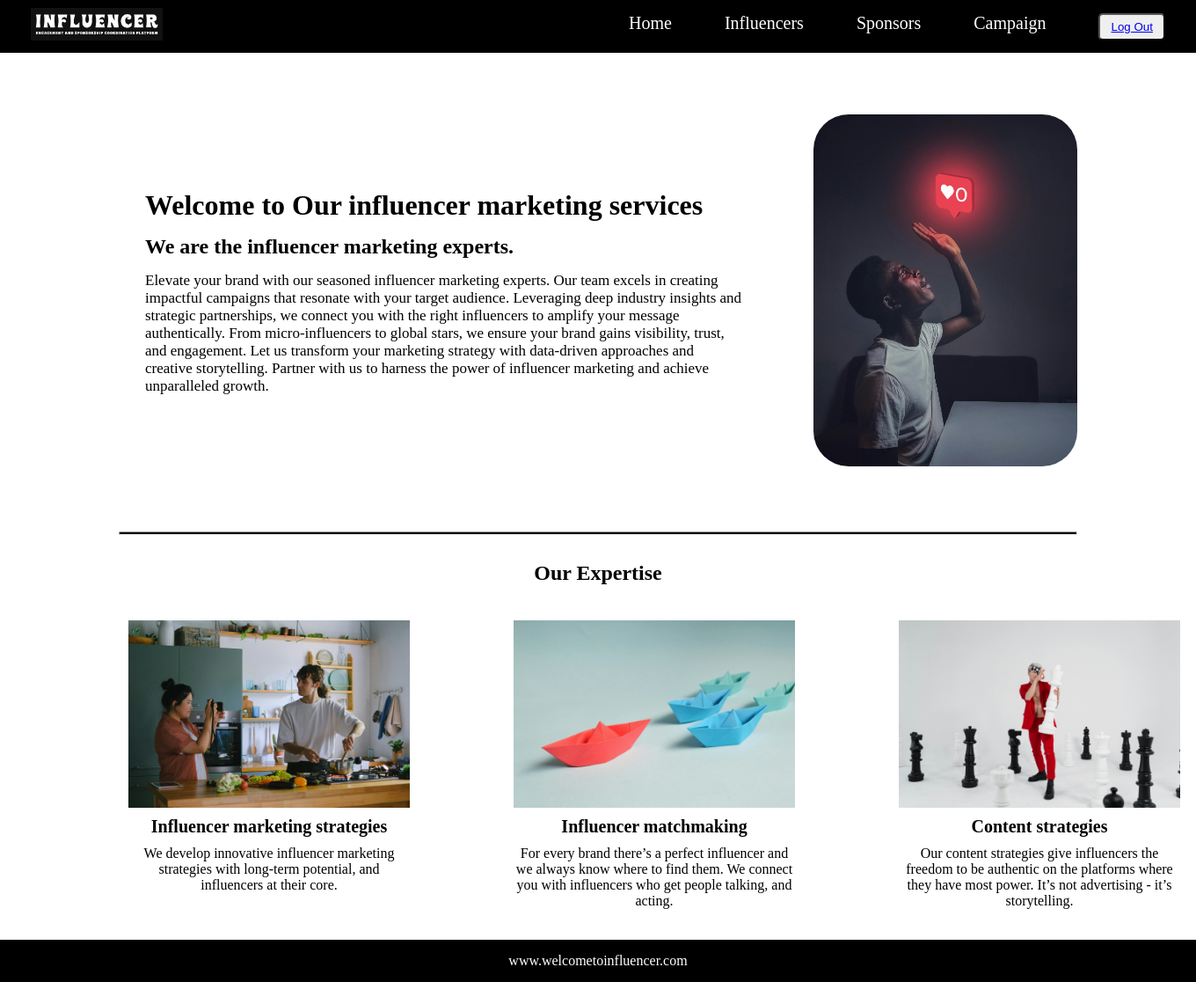
After one commit to shivam91264/Influencer-Engagement-Sponsor-Coordination-Flask-Project, a Flask app: page /home in a window 1360 px wide. The commit adds this page. Shown: the whole page at 88% size. Run offline with Flask 3, Linux system fonts and the light colour scheme.

```diff
--- a/controller.py
+++ b/controller.py
@@ -40,7 +40,7 @@ def register():
                 session['username']=username
                 flash('You were registered successfully!','success')
                 if role == 'influencer':
-                    return redirect('/influencer')
+                    return redirect('/influ_form')
                 else:
                     return redirect('/sponsor')
             except Exception as e:
@@ -94,6 +94,12 @@ def log_out():
         return redirect('/login')
     else:
         return redirect('/login')
+
+
+@app.route('/home',methods=["GET", "POST"])
+def home():
+    return render_template('home.html')
+
 
 
 @app.route("/admin", methods=["GET", "POST"])
@@ -157,8 +163,6 @@ def spon_form():
                     start_date = request.form.get('start_date')
                     end_date = request.form.get('end_date')
                     budget = request.form.get('budget')
-                    print(type(start_date))
-                    print(type(end_date))
                     sponsor = Sponsors(company_name=company_name, desc=desc, industry=industry, start_date=datetime.date.fromisoformat(start_date), end_date=datetime.date.fromisoformat(end_date), budget=budget)
                     db.session.add(sponsor)
                     db.session.commit()
@@ -225,3 +229,28 @@ def delete_camp(id):
                 return 'Delete Restricted'
         else:
             return redirect ('/login')
+
+
+@app.route("/edit_form/<int:id>",methods=["GET", "POST"])
+def edit_camp(id):
+        if "username" in session:
+            user=Register.query.filter_by(username=session['username']).first()
+            if user.role=='sponsor' or user.role=='admin':
+                if request.method=='GET':
+                    campaign=Sponsors.query.filter_by(sponsor_id=id).first()
+                    return render_template('edit_campaign.html',campaign=campaign)
+                elif request.method=='POST':
+                    campaign=Sponsors.query.filter_by(sponsor_id=id).first()
+                    campaign.company_name = request.form.get('company_name')
+                    campaign.desc = request.form.get('desc')
+                    campaign.industry = request.form.get('industry')
+                    campaign.start_date=datetime.date.fromisoformat(request.form.get('start_date'))
+                    campaign.end_date=datetime.date.fromisoformat(request.form.get('end_date'))
+                    campaign.budget = request.form.get('budget')
+                    db.session.commit()
+                    flash('Your card updated successfully','success')
+                    return redirect('/campaign')
+            else:
+                return 'Edit Restricted'
+        else:
+            return redirect ('/login')
--- a/static/utilits.css
+++ b/static/utilits.css
@@ -79,10 +79,10 @@
 
 /* home.html */
 
-* {
+/* * {
     margin: 0;
     padding: 0;
-}
+} */
 
 .nav-bar {
     background-color: black;
@@ -206,43 +206,6 @@
 
 /* influencers.html */
 
-* {
-    margin: 0;
-    padding: 0;
-}
-
-.nav-bar {
-    background-color: black;
-    display: flex;
-    font-size: 20px;
-    align-items: center;
-    justify-content: center;
-    height: 60px;
-}
-
-.left-nav {
-    width: 50%;
-}
-
-.right-nav>ul {
-    display: flex;
-    flex-direction: row;
-    gap: 60px;
-}
-
-.right-nav>ul>li {
-    list-style: none;
-}
-
-.right-nav>ul>li>a {
-    text-decoration: none;
-    color: white;
-}
-
-.nav-btn {
-    padding: 6px 12px;
-    border-radius: 5px;
-}
 
 /*content*/
 
@@ -262,10 +225,7 @@
     display: flex;
     flex-direction: column;
     gap: 25px;
-    /*background-color: blueviolet;*/
-
-    align-items: center;
-
+    /* align-items: center; */
 }
 
 .influe-cards-1 {
@@ -273,52 +233,16 @@
     display: flex;
     flex-direction: row;
     margin: 0px auto;
-    /*background-color: aqua;*/
-    gap: 45px;
+     gap: 45px;
 
-}
-
-/* .influe-card {
-    background-color: #e20046;
-    color: black;
-    width: 350px;
-    display: flex;
-    flex-direction: column;
-    gap: 5px;
-    border-radius: 10px;
-    cursor: pointer;
-} */
-
-.influe-card>img {
-    border-radius: 10px;
-
-}
-
-.influe-card>.desc {
-    padding: 10px 10px;
-    display: flex;
-    flex-direction: column;
-    gap: 5px;
-}
-
-/* .influe-btn {
-    padding: 10px 20px;
-    font-size: 16px;
-    margin-bottom: 25px;
-    border-radius: 10px;
-    cursor: pointer;
-} */
-
-.horizontal-line {
-    background-color: black;
-    height: 2px;
-    width: 80%;
-    margin: auto;
-    border-radius: 10px;
 }
 
 
 
+
+.influe-card:hover {
+    transform: translateY(2px);
+}
 
 .sec h2 {
     text-align: center;
@@ -365,71 +289,9 @@
 }
 
 
-/*card-btn*/
-/* .card-btn1 {
-    position: absolute;
-    left: 35%;
-    top: 30%;
-    padding: 15px 30px;
-    background-color: #007bff;
-    color: white;
-    border: none;
-    border-radius: 10px;
-    cursor: pointer;
-    opacity: 0;
-    font-size: 16px;
-} */
-
-.influe-card:hover {
-    transform: translateY(2px);
-}
-/*
-.influe-card:hover .card-btn1 {
-    opacity: 1;
-} */
-
 
 
 /* search.html */
-
-
-* {
-    margin: 0;
-    padding: 0;
-}
-
-.nav-bar {
-    background-color: black;
-    display: flex;
-    font-size: 20px;
-    align-items: center;
-    justify-content: center;
-    height: 60px;
-}
-
-.left-nav {
-    width: 50%;
-}
-
-.right-nav>ul {
-    display: flex;
-    flex-direction: row;
-    gap: 60px;
-}
-
-.right-nav>ul>li {
-    list-style: none;
-}
-
-.right-nav>ul>li>a {
-    text-decoration: none;
-    color: white;
-}
-
-.nav-btn {
-    padding: 6px 12px;
-    border-radius: 5px;
-}
 
 /*Search*/
 .search {
@@ -459,9 +321,9 @@
 .influe-cards {
     display: flex;
     flex-direction: row;
-    gap: 25px;
+    gap:35px;
     /* background-color: blueviolet; */
-    width: 70vw;
+    width: 75vw;
     /* justify-content: space-between; */
     /* justify-content: center */
     margin: auto;
@@ -473,23 +335,18 @@
 
 .influe-cards-1 {
     /* width: 40%; */
-    width: 400px;
+    width: 320px;
     display: flex;
-    flex-direction: row;
-    /* margin: 0px auto; */
-    /* background-color: aqua; */
-    /* gap: 45px; */
-    /* justify-content: space-between; */
-    /* flex-wrap: wrap; */
-
+    /* flex-direction: row; */
 }
 
+
 .influe-card {
-    background-color: rgb(99, 210, 210);
+    /* color: #d8265e; */
     /* flex-wrap: wrap; */
-    /* background-color: #e20046; */
+    background-color: #00CCCC;
     color: black;
-    width: 400px;
+    width: 320px;
     display: flex;
     flex-direction: column;
     gap: 5px;
@@ -503,107 +360,15 @@
 }
 
 .influe-card>.desc {
-    padding: 10px 10px;
+    padding: 0px 10px;
     display: flex;
     flex-direction: column;
     gap: 5px;
+    /* font-size: large; */
 }
-/*
-.influe-btn {
-    padding: 10px 20px;
-    font-size: 16px;
-    margin-bottom: 25px;
-    border-radius: 10px;
-    cursor: pointer;
-} */
-
-/*card-btn*/
-
-/* .card-btn1 {
-    position: absolute;
-    left: 21%;
-    top: 40%;
-    padding: 10px 20px;
-    background-color: #007bff;
-    color: white;
-    border: none;
-    border-radius: 5px;
-    cursor: pointer;
-    opacity: 0;
-
-}
-
-.influe-card:hover .card-btn1 {
-    opacity: 1;
-    visibility: visible;
-} */
-
-
-
-/*card-btn*/
-/* .card-btn1 {
-    position: absolute;
-    left: 35%;
-    top: 30%;
-    padding: 15px 30px;
-    background-color: #007bff;
-    color: white;
-    border: none;
-    border-radius: 10px;
-    cursor: pointer;
-    opacity: 0;
-    font-size: 16px;
-} */
-
-/* .influe-card:hover {
-    transform: translateY(2px);
-} */
-/*
-.influe-card:hover .card-btn1 {
-    opacity: 1;
-} */
-
 
 
 /* join_form.html */
-
-* {
-    margin: 0;
-    padding: 0;
-}
-
-.nav-bar {
-    background-color: black;
-    display: flex;
-    font-size: 20px;
-    align-items: center;
-    justify-content: center;
-    height: 60px;
-}
-
-.left-nav {
-    width: 50%;
-}
-
-.right-nav>ul {
-    display: flex;
-    flex-direction: row;
-    gap: 60px;
-}
-
-.right-nav>ul>li {
-    list-style: none;
-}
-
-.right-nav>ul>li>a {
-    text-decoration: none;
-    color: white;
-}
-
-.nav-btn {
-    padding: 6px 12px;
-    border-radius: 5px;
-}
 
 
 /* contact-form */
@@ -644,44 +409,6 @@
 
 
 /* contact.html */
-
-* {
-    margin: 0;
-    padding: 0;
-}
-
-.nav-bar {
-    background-color: black;
-    display: flex;
-    font-size: 20px;
-    align-items: center;
-    justify-content: center;
-    height: 60px;
-}
-
-.left-nav {
-    width: 50%;
-}
-
-.right-nav>ul {
-    display: flex;
-    flex-direction: row;
-    gap: 60px;
-}
-
-.right-nav>ul>li {
-    list-style: none;
-}
-
-.right-nav>ul>li>a {
-    text-decoration: none;
-    color: white;
-}
-
-.nav-btn {
-    padding: 6px 12px;
-    border-radius: 5px;
-}
 
 /* sponsor-contact-form */
 
@@ -943,3 +670,8 @@ cursor: pointer;
     font-size: 20px;
     cursor: pointer;
 }
+
+.btn-hoco:hover{
+    /* background-color: rgb(200, 200, 218); */
+    background-color: #d8cece;
+}
--- a/templates/campaign.html
+++ b/templates/campaign.html
@@ -29,7 +29,7 @@
                     {% if role == "influencer" %}
                     <button class="spon-sub"><a href="#">Contact Us</a></button>
                     {% else %}
-                    <button class="spon-sub"><a href="#">Edit</a></button>
+                    <button class="spon-sub"><a href="/edit_form/{{sponsor.sponsor_id}}">Edit</a></button>
                     <button class="spon-sub"><a href="/delete_campaign/{{sponsor.sponsor_id}}">Delete</a></button>
                     {% endif %}
                     <!-- <button class="spon-sub"><a href="#">Contact Us</a></button> -->
--- /dev/null
+++ b/templates/home.html
@@ -0,0 +1,46 @@
+
+{% extends 'layout.html' %}
+{% block body %}
+
+<div class="content">
+    <div class="left-content">
+        <h1>Welcome to Our influencer marketing services</h1>
+        <h2>We are the influencer marketing experts.</h2>
+        <p>Elevate your brand with our seasoned influencer marketing experts. Our team excels in creating impactful
+            campaigns that resonate with your target audience. Leveraging deep industry insights and strategic
+            partnerships, we connect you with the right influencers to amplify your message authentically. From
+            micro-influencers to global stars, we ensure your brand gains visibility, trust, and engagement. Let us
+            transform your marketing strategy with data-driven approaches and creative storytelling. Partner with us
+            to harness the power of influencer marketing and achieve unparalleled growth.</p>
+        <!-- <button class="main-btn">Contact Us</button> -->
+    </div>
+    <div class="right-content"><img width="300px" src="{{ url_for('static', filename='img/home-1.jpg') }}" alt="img">
+    </div>
+</div>
+<hr class="horizontal-line">
+<div class="our-expertise">
+    <h2>Our Expertise</h2>
+
+    <div class="cards">
+        <div class="card">
+            <img width="320px" src="{{ url_for('static', filename='img/img-1.jpg') }}" alt="img">
+            <h2>Influencer marketing strategies</h2>
+            <p>We develop innovative influencer marketing strategies with long-term potential, and influencers at
+                their
+                core. </p>
+        </div>
+        <div class="card">
+            <img width="320px" src="{{ url_for('static', filename='img/img-3.jpg') }}" alt="img">
+            <h2>Influencer matchmaking</h2>
+            <p>For every brand there’s a perfect influencer and we always know where to find them. We connect you
+                with influencers who get people talking, and acting. </p>
+        </div>
+        <div class="card">
+            <img width="320px" src="{{ url_for('static', filename='img/img-2.jpg') }}" alt="img">
+            <h2>Content strategies</h2>
+            <p>Our content strategies give influencers the freedom to be authentic on the platforms where they have
+                most power. It’s not advertising - it’s storytelling.</p>
+        </div>
+    </div>
+</div>
+{% endblock %}
```
Also changed, not shown: templates/edit_campaign.html (added, +40 -0 lines), templates/influencer.html (+8 -7 lines), database.sqlite3, static/img/img-Nikhil_Sharma.jpg (deleted), static/img/img-abhinav-mathur.jpg (deleted), static/img/img-ashish.jpg (deleted), static/img/img-bhu.jpg (deleted), static/img/img-carry.png (deleted), static/img/img-vaibhav-keswani.jpg (deleted).
